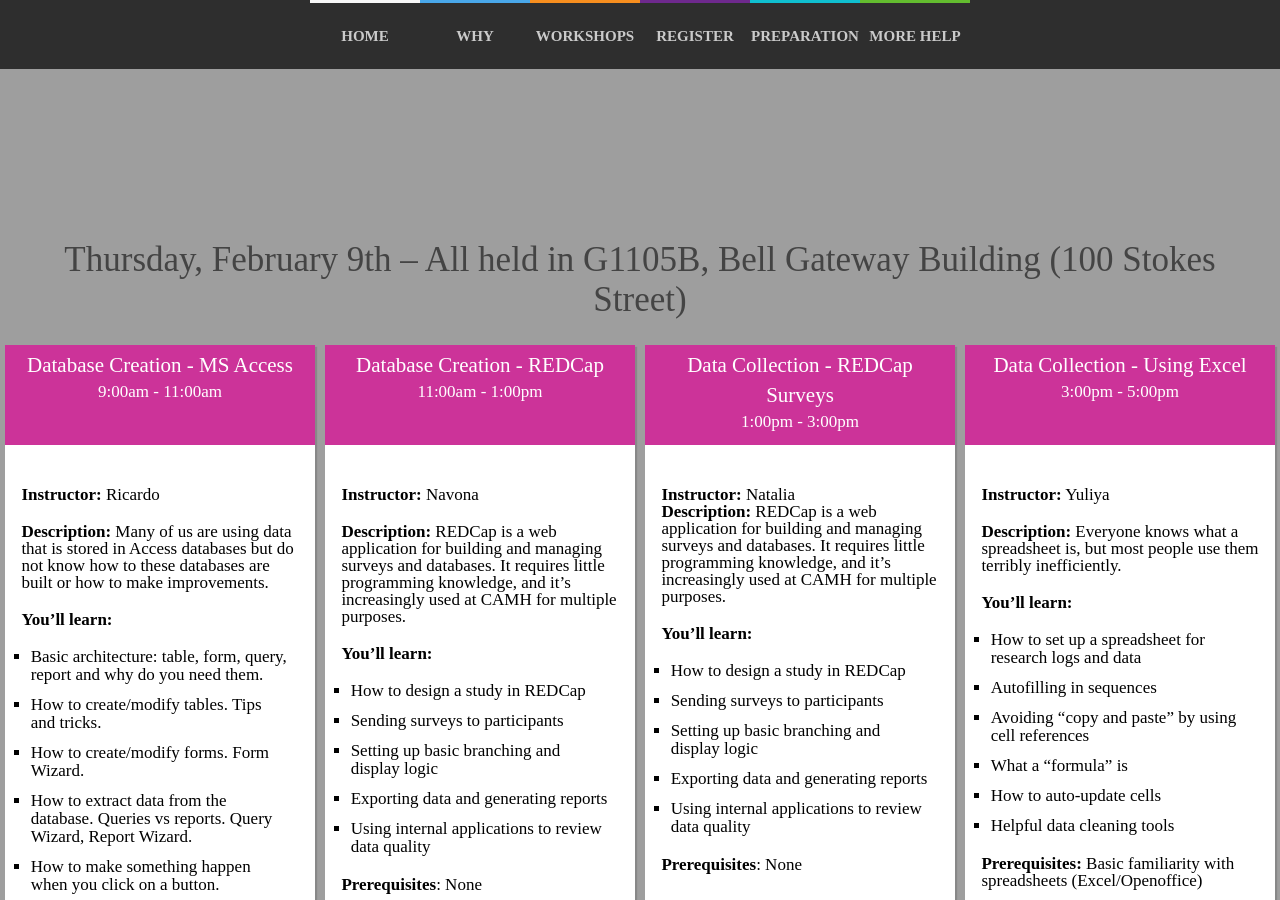
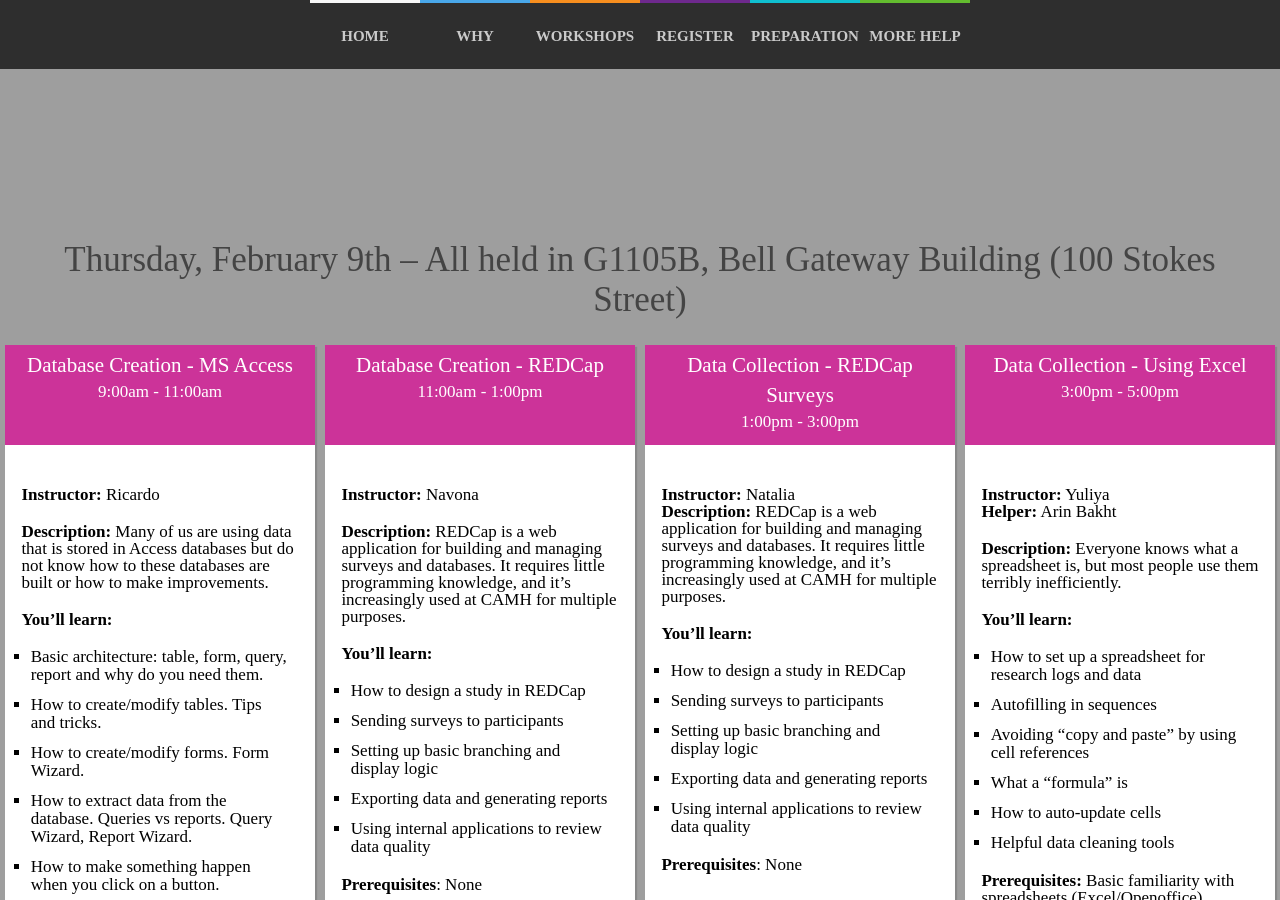
Before and after one commit to CAMH-SCWG/feb-2017-workshops, a Jekyll site: the page built from _posts/2017-01-03-details.md, in a window 1280 px wide and 900 px high. Built offline with Jekyll 4.4.1, drawn with Linux system fonts in a browser that asks for light colours; nearby versions of some CDN libraries; our own code applies the rules of GitHub Pages for plain Markdown files.

Commit message:
Added helper name

```diff
--- a/_posts/2017-01-03-details.md
+++ b/_posts/2017-01-03-details.md
@@ -112,6 +112,7 @@
 <div class="card-body" markdown="1">
 
 **Instructor:** Yuliya<br>
+**Helper:** Arin Bakht
 
 **Description:** Everyone knows what a spreadsheet is, but most people use them terribly inefficiently.
 
```
